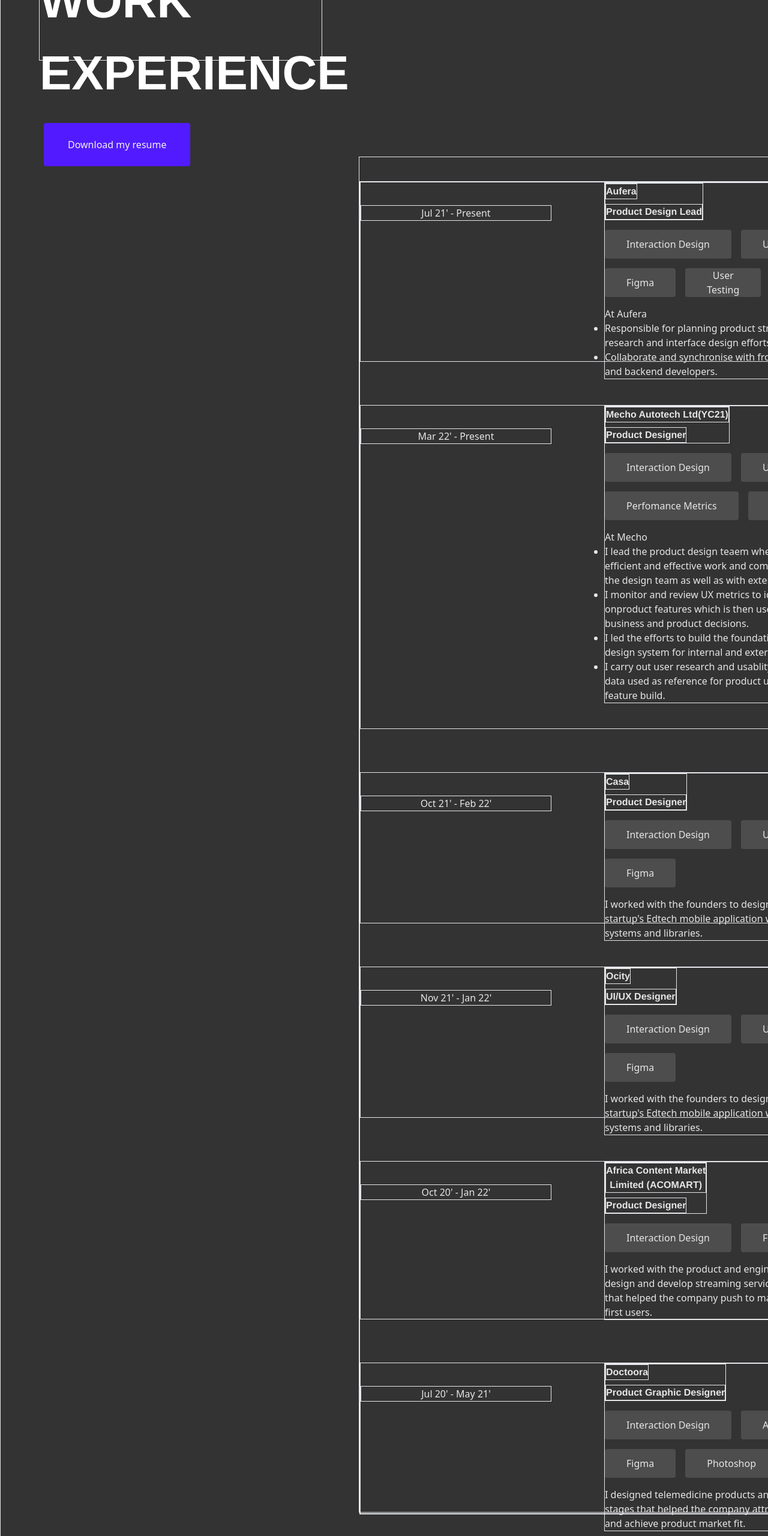
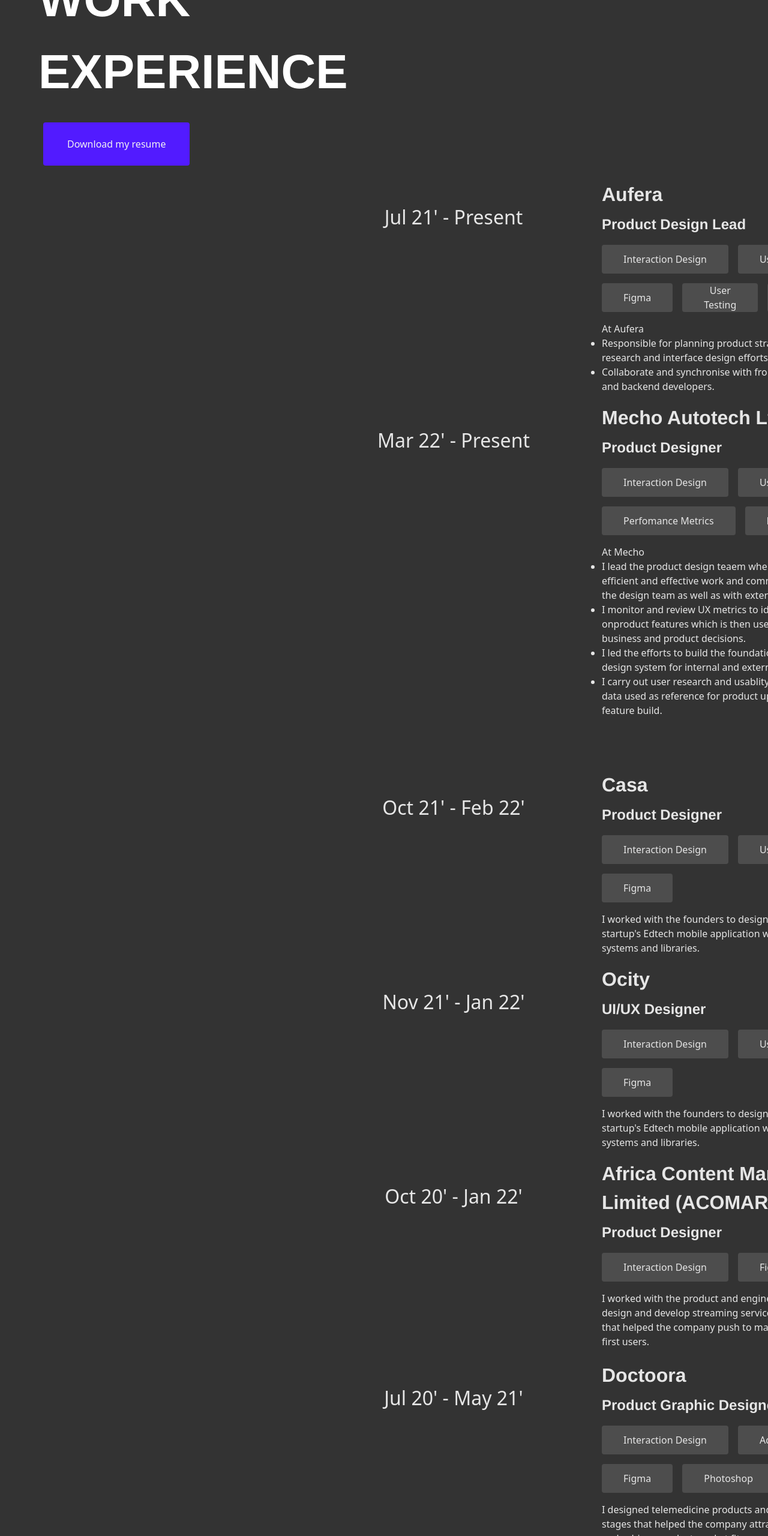
Before and after one commit to Muqtadirat/uy-portfolio, a React (Create React App) app: page / in a window 1280 px wide. Shown: the part 1895-4455 px from the top of the page at 60% size. Built offline with nearby package versions, Linux system fonts and the light colour scheme.

Commit message:
Removed borders

```diff
--- a/src/components/Experience.js
+++ b/src/components/Experience.js
@@ -9,21 +9,22 @@
 function Experience() {
   return (
     <div className="Experience">
-      <div className=" absolute border bg-greyscale-20 h-[2673px] w-[1512px] left-0 top-[1822px]">
-        <div className="absolute border w-[843px] h-[2260px] top-[333px] left-[597px]">
+      <div className=" absolute bg-greyscale-20 h-[2673px] w-[1512px] left-0 top-[1822px]">
+        <div className="absolute w-[843px] h-[2260px] top-[333px] left-[597px]">
           {" "}
-          <div className="wrapper border flex flex-col absolute items-start text-greyscale-90 top-[40px] w-[843px] gap-[72px]">
-            <div className="border relative w-[829px] h-[300px]">
-              <div className="border absolute w-[318px] top-[38px]">
+          <div className="wrapper flex flex-col absolute items-start text-greyscale-90 top-[40px] w-[843px] gap-[72px]">
+            {/* <div className="columns-container h-[700px] overflow-y-auto"> */}
+            <div className="relative w-[829px] h-[300px]">
+              <div className="absolute w-[318px] top-[38px] text-[32px]">
                 Jul 21' - Present
               </div>
 
-              <div className="border inline-flex flex-col items-start absolute gap-[16px] top-0 left-[406px]">
-                <div className="border inline-flex flex-col items-start relative gap-[8px] flex-[0 0 auto]">
-                  <div className="border relative w-fit font-largescreen-subheading f-[32px] font-black">
+              <div className="inline-flex flex-col items-start absolute gap-[16px] top-0 left-[406px]">
+                <div className="inline-flex flex-col items-start relative gap-[8px] flex-[0 0 auto]">
+                  <div className="relative w-fit font-largescreen-subheading text-[32px] font-black">
                     Aufera
                   </div>
-                  <div className="border relative w-fit font-largescreen-subheading f-[32px] font-black">
+                  <div className="relative w-fit font-largescreen-subheading font-black text-[24px]">
                     Product Design Lead
                   </div>
                 </div>
@@ -51,17 +52,17 @@
               </div>
             </div>
 
-            <div className="border relative w-[829px] h-[540px]">
-              <div className="border absolute w-[318px] top-[38px]">
+            <div className="relative w-[829px] h-[540px]">
+              <div className="absolute w-[318px] top-[38px] text-[32px]">
                 Mar 22' - Present
               </div>
 
-              <div className="border inline-flex flex-col items-start absolute gap-[16px] top-0 left-[406px]">
-                <div className="border inline-flex flex-col items-start relative gap-[8px] flex-[0 0 auto]">
-                  <div className="border relative w-fit font-largescreen-subheading f-[32px] font-black">
-                    Mecho Autotech Ltd(YC21)
+              <div className="inline-flex flex-col items-start absolute gap-[16px] top-0 left-[406px]">
+                <div className="inline-flex flex-col items-start relative gap-[8px] flex-[0 0 auto]">
+                  <div className="relative w-fit font-largescreen-subheading font-black text-[32px] text-left">
+                    Mecho Autotech Ltd (YC21)
                   </div>
-                  <div className="border relative w-fit font-largescreen-subheading f-[32px] font-black">
+                  <div className="relative w-fit font-largescreen-subheading font-black text-[24px]">
                     Product Designer
                   </div>
                 </div>
@@ -98,17 +99,17 @@
               </div>
             </div>
 
-            <div className="border relative w-[829px] h-[252px]">
-              <div className="border absolute w-[318px] top-[38px]">
+            <div className="relative w-[829px] h-[252px]">
+              <div className="absolute w-[318px] top-[38px] text-[32px]">
                 Oct 21' - Feb 22'
               </div>
 
-              <div className="border inline-flex flex-col items-start absolute gap-[16px] top-0 left-[406px]">
-                <div className="border inline-flex flex-col items-start relative gap-[8px] flex-[0 0 auto]">
-                  <div className="border relative w-fit font-largescreen-subheading f-[32px] font-black">
+              <div className="inline-flex flex-col items-start absolute gap-[16px] top-0 left-[406px]">
+                <div className="inline-flex flex-col items-start relative gap-[8px] flex-[0 0 auto]">
+                  <div className="relative w-fit font-largescreen-subheading font-black text-[32px]">
                     Casa
                   </div>
-                  <div className="border relative w-fit font-largescreen-subheading f-[32px] font-black">
+                  <div className="relative w-fit font-largescreen-subheading font-black text-[24px]">
                     Product Designer
                   </div>
                 </div>
@@ -130,17 +131,17 @@
               </div>
             </div>
 
-            <div className="border relative w-[829px] h-[252px]">
-              <div className="border absolute w-[318px] top-[38px]">
+            <div className="relative w-[829px] h-[252px]">
+              <div className="absolute w-[318px] top-[38px] text-[32px]">
                 Nov 21' - Jan 22'
               </div>
 
-              <div className="border inline-flex flex-col items-start absolute gap-[16px] top-0 left-[406px]">
-                <div className="border inline-flex flex-col items-start relative gap-[8px] flex-[0 0 auto]">
-                  <div className="border relative w-fit font-largescreen-subheading f-[32px] font-black">
+              <div className="inline-flex flex-col items-start absolute gap-[16px] top-0 left-[406px]">
+                <div className="inline-flex flex-col items-start relative gap-[8px] flex-[0 0 auto]">
+                  <div className="relative w-fit font-largescreen-subheading font-black text-[32px]">
                     Ocity
                   </div>
-                  <div className="border relative w-fit font-largescreen-subheading f-[32px] font-black">
+                  <div className="relative w-fit font-largescreen-subheading font-black text-[24px]">
                     UI/UX Designer
                   </div>
                 </div>
@@ -162,18 +163,18 @@
               </div>
             </div>
 
-            <div className="border relative w-[829px] h-[264px]">
-              <div className="border absolute w-[318px] top-[38px]">
+            <div className="relative w-[829px] h-[264px]">
+              <div className="absolute w-[318px] top-[38px] text-[32px]">
                 Oct 20' - Jan 22'
               </div>
 
-              <div className="border inline-flex flex-col items-start absolute gap-[16px] top-0 left-[406px]">
-                <div className="border inline-flex flex-col items-start relative gap-[8px] flex-[0 0 auto]">
-                  <div className="border relative w-fit font-largescreen-subheading f-[32px] font-black">
+              <div className="inline-flex flex-col items-start absolute gap-[16px] top-0 left-[406px]">
+                <div className="inline-flex flex-col items-start relative gap-[8px] flex-[0 0 auto]">
+                  <div className="relative w-fit font-largescreen-subheading font-black text-[32px] text-left">
                     Africa Content Market <br />
                     Limited (ACOMART)
                   </div>
-                  <div className="border relative w-fit font-largescreen-subheading f-[32px] font-black">
+                  <div className="relative w-fit font-largescreen-subheading text-[24px] font-black">
                     Product Designer
                   </div>
                 </div>
@@ -192,17 +193,17 @@
               </div>
             </div>
 
-            <div className="border relative w-[829px] h-[252px]">
-              <div className="border absolute w-[318px] top-[38px]">
+            <div className="relative w-[829px] h-[252px]">
+              <div className="absolute w-[318px] top-[38px] text-[32px]">
                 Jul 20' - May 21'
               </div>
 
-              <div className="border inline-flex flex-col items-start absolute gap-[16px] top-0 left-[406px]">
-                <div className="border inline-flex flex-col items-start relative gap-[8px] flex-[0 0 auto]">
-                  <div className="border relative w-fit font-largescreen-subheading f-[32px] font-black">
+              <div className="inline-flex flex-col items-start absolute gap-[16px] top-0 left-[406px]">
+                <div className="inline-flex flex-col items-start relative gap-[8px] flex-[0 0 auto]">
+                  <div className="relative w-fit font-largescreen-subheading font-black text-[32px]">
                     Doctoora
                   </div>
-                  <div className="border relative w-fit font-largescreen-subheading f-[32px] font-black">
+                  <div className="relative w-fit font-largescreen-subheading text-[24px] font-black">
                     Product Graphic Designer
                   </div>
                 </div>
@@ -225,9 +226,10 @@
                 </ul>
               </div>
             </div>
+            {/* </div> */}
           </div>
         </div>
-        <div className="border w-[472px] h-[160px] top-[13px] left-16 absolute">
+        <div className="w-[472px] h-[160px] top-[13px] left-16 absolute">
           <div className="absolute top-0 left-0 text-[80px] font-black text-left font-largescreen-largedisplay text-greyscale-100">
             WORK <br /> EXPERIENCE
           </div>
```
